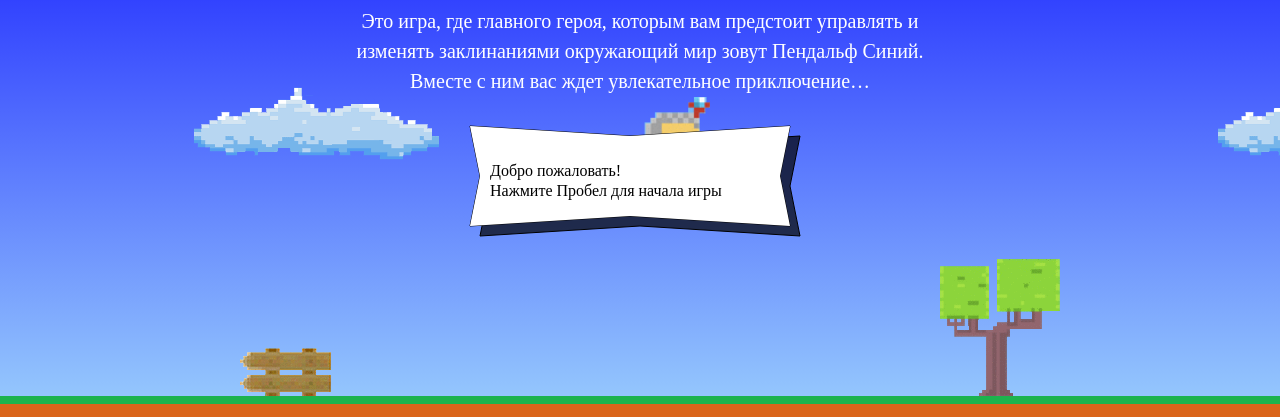
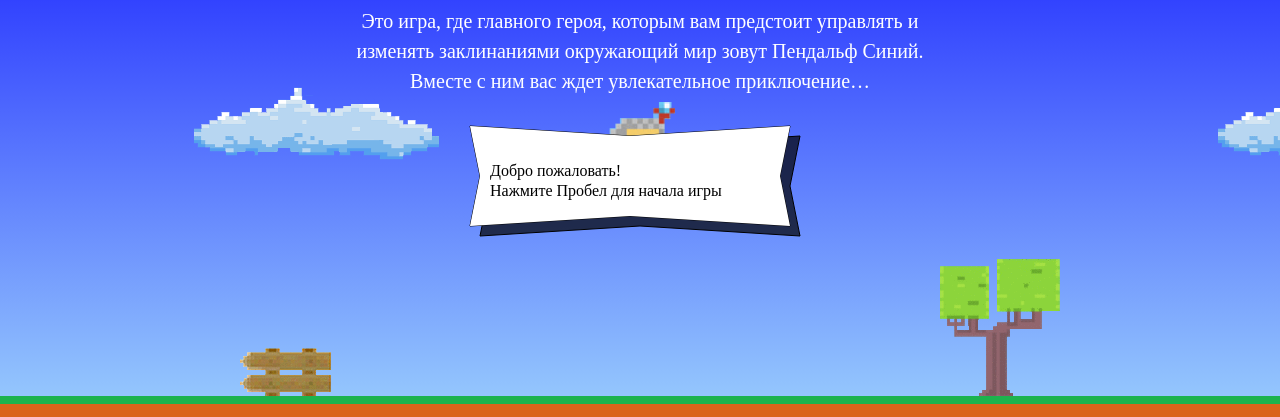
Before and after one commit to austas/312841-code-and-magick, a website: page index.html in a window 1280 px wide. Shown: the part 203-620 px from the top of the page. Drawn offline with Linux system fonts and the light colour scheme; a web font is replaced by a local one.

Commit message:
Переписал функции getWizardX и getWizardY для центровки мага относительно его размеров

```diff
--- a/index.html
+++ b/index.html
@@ -43,10 +43,10 @@
     return wizardHeight = 1.337 * wizardWidth;
   }
   var getWizardX = function (width) {
-    return width / 2;
+    return width / 2 - wizardWidth / 2;
   }
   var getWizardY = function (height) {
-    return 2 / 3;
+    return height / 3 - getWizardHeight();
   }
 
 </script>
```
